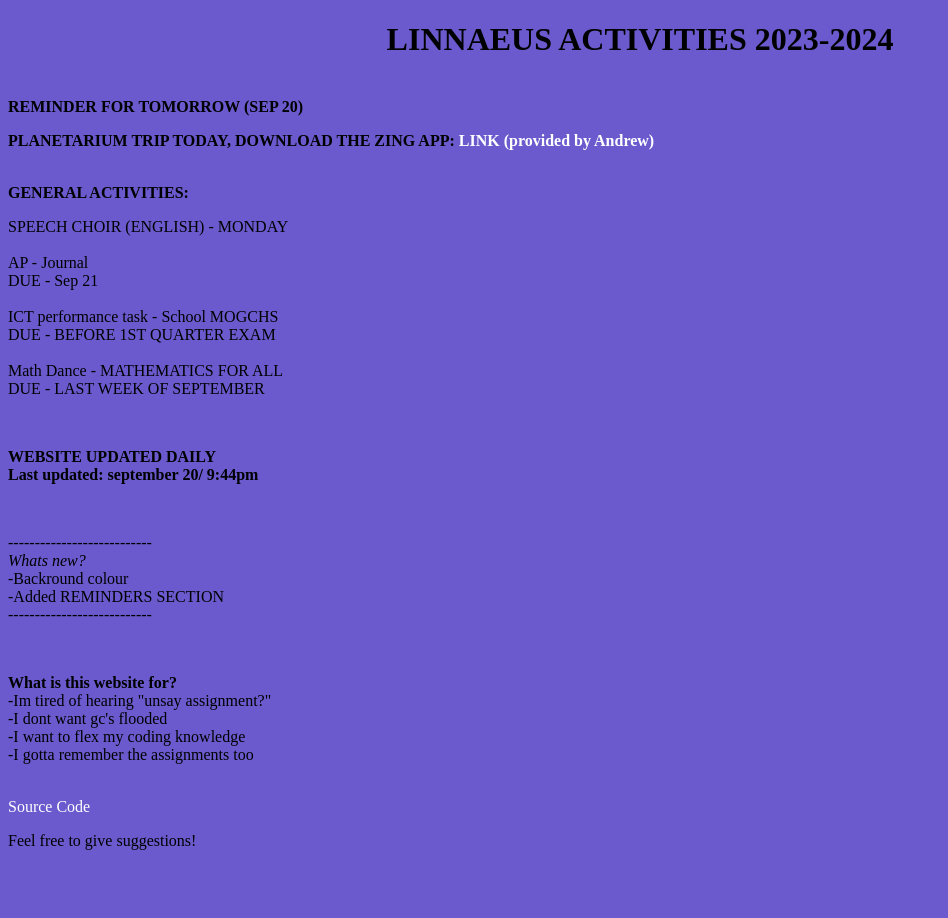
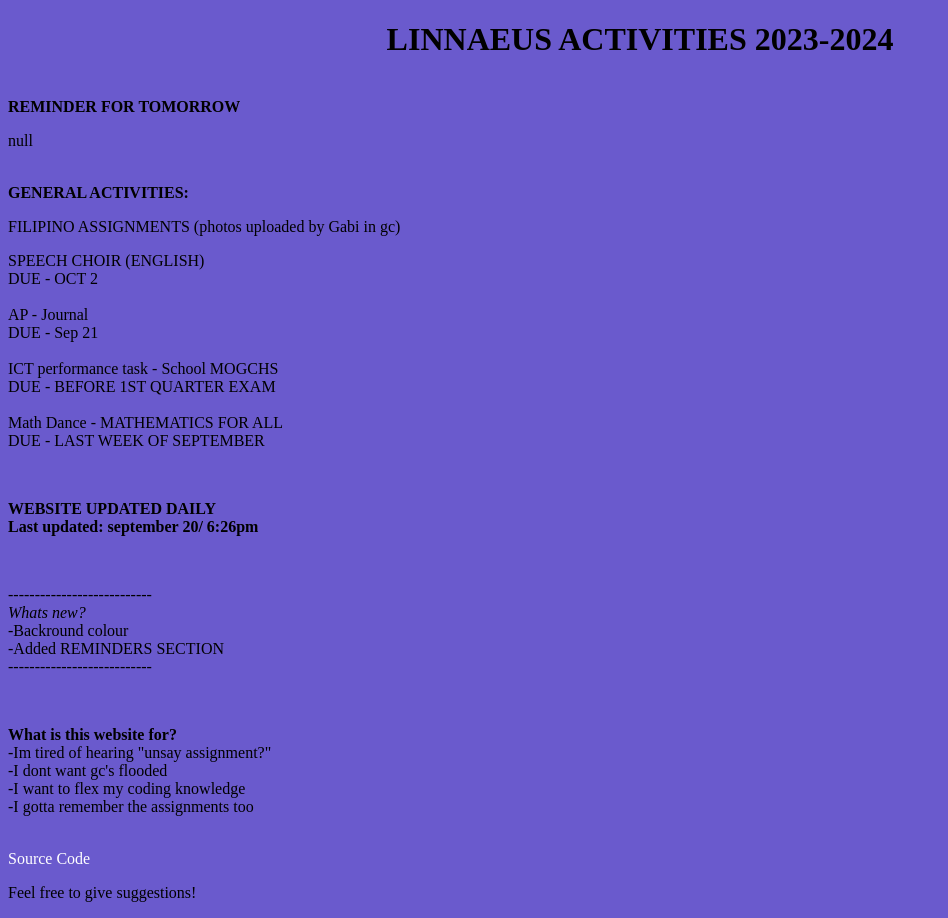
Before and after one commit to CubeOfJazz/Linnaeus_Assignments, a plain HTML site: page index.html in a window 1280 px wide. Shown: the whole page, without its empty margins (0-948 px from the left). Before the commit the page ends 866 px from the top, so only its background shows below. Drawn offline with Linux system fonts and the light colour scheme.

Commit message:
Update index.html

```diff
--- a/index.html
+++ b/index.html
@@ -35,18 +35,19 @@
 <body bgcolor="SlateBlue">
     </p>
     <br>
-    <b>REMINDER FOR TOMORROW (SEP 20)</b>
+    <b>REMINDER FOR TOMORROW</b>
     <br>
-    <p>
-      <b>PLANETARIUM TRIP TODAY, DOWNLOAD THE ZING APP: <a href="https://zing.onelink.me/v5ay/centrio">LINK (provided by Andrew)</a></b>
-      <br>
-    </p>
+    <p>null</p>
     <br>
     <b>GENERAL ACTIVITIES:</b>
     <br>
     <p>
+      FILIPINO ASSIGNMENTS (photos uploaded by Gabi in gc)
+    </p>
+    <p>
         SPEECH CHOIR (ENGLISH)
-        - MONDAY
+        <br>
+        DUE  - OCT 2
         <br>
         <br>
         AP - Journal
@@ -68,7 +69,7 @@
     <p>
         <b>WEBSITE UPDATED DAILY
             <br>
-            Last updated: september 20/ 9:44pm
+            Last updated: september 20/ 6:26pm
             <br>
         </b>
     </p>
```
